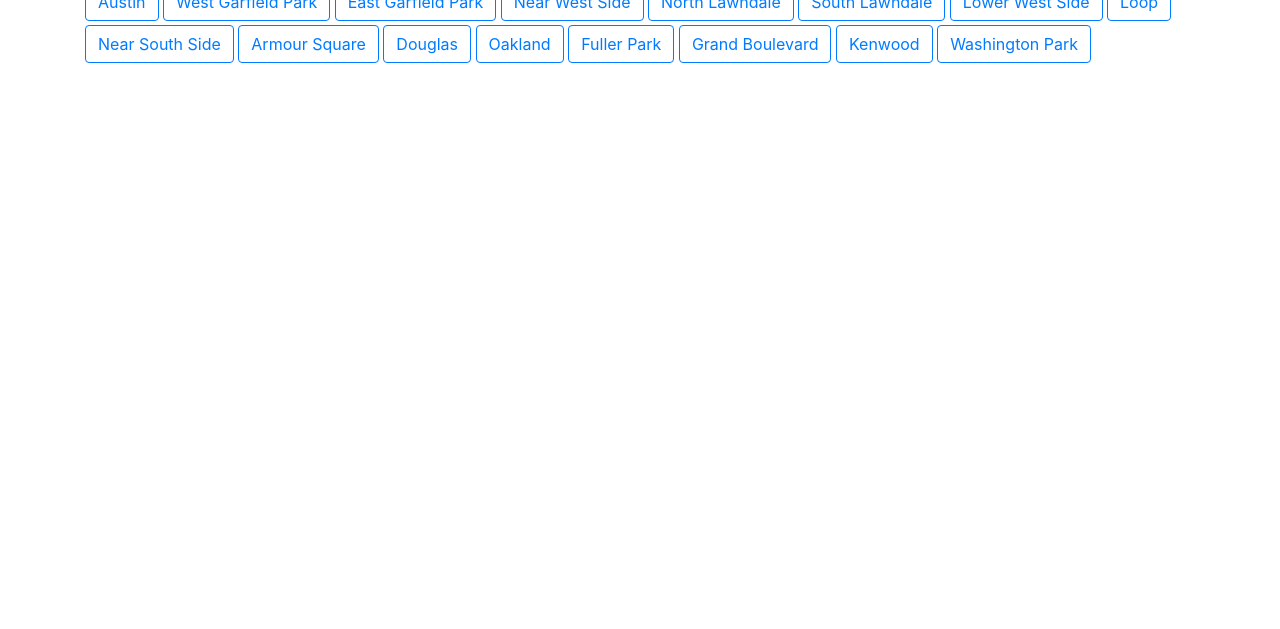
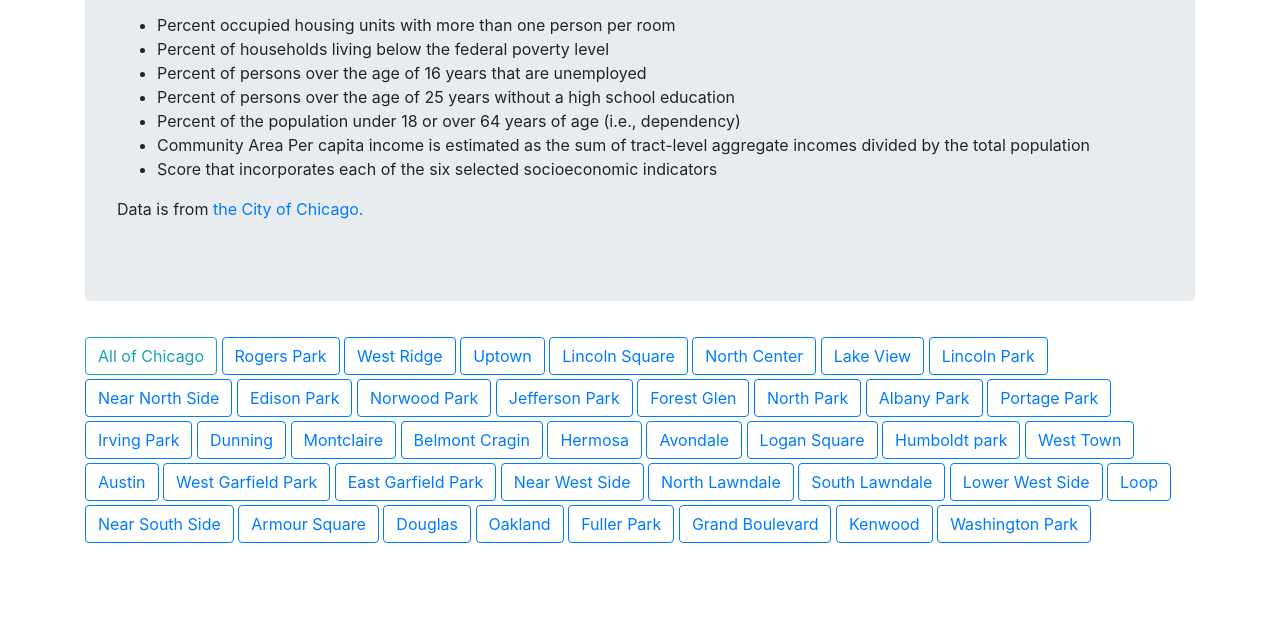
Before and after one commit to kjschmidt913/transpo_analytics, a plain HTML site: page index.html in a window 1280 px wide. Shown: the part 171-800 px from the top of the page. Drawn offline with nearby package versions, Linux system fonts and the light colour scheme; no server answers.

Commit message:
added description

```diff
--- a/index.html
+++ b/index.html
@@ -6,7 +6,22 @@
     <meta name="viewport" content="width=device-width, initial-scale=1.0">
 </head>
 
-<body class="container">
+<body class="container mb-4">
+    <div class="jumbotron mt-4">
+        <h1>Chicago Communities Socioeconomic Profiles</h1>
+        <p>This data visualization shows each neighborhood in Chicago and a profile of their socioeconomic factors. These factors include:
+            <ul>
+                <li>Percent occupied housing units with more than one person per room</li>
+                <li>Percent of households living below the federal poverty level</li>
+                <li>Percent of persons over the age of 16 years that are unemployed</li>
+                <li>Percent of persons over the age of 25 years without a high school education</li>
+                <li>Percent of the population under 18 or over 64 years of age (i.e., dependency)</li>
+                <li>Community Area Per capita income is estimated as the sum of tract-level aggregate incomes divided by the total population</li>
+                <li>Score that incorporates each of the six selected socioeconomic indicators</li>
+            </ul>
+            Data is from <a href="https://data.cityofchicago.org/Health-Human-Services/Census-Data-Selected-socioeconomic-indicators-in-C/kn9c-c2s2" target="blank">the City of Chicago.</a>
+        </p>
+    </div>
 
     <!-- <div class="row">
         <div class="col-4">
```
